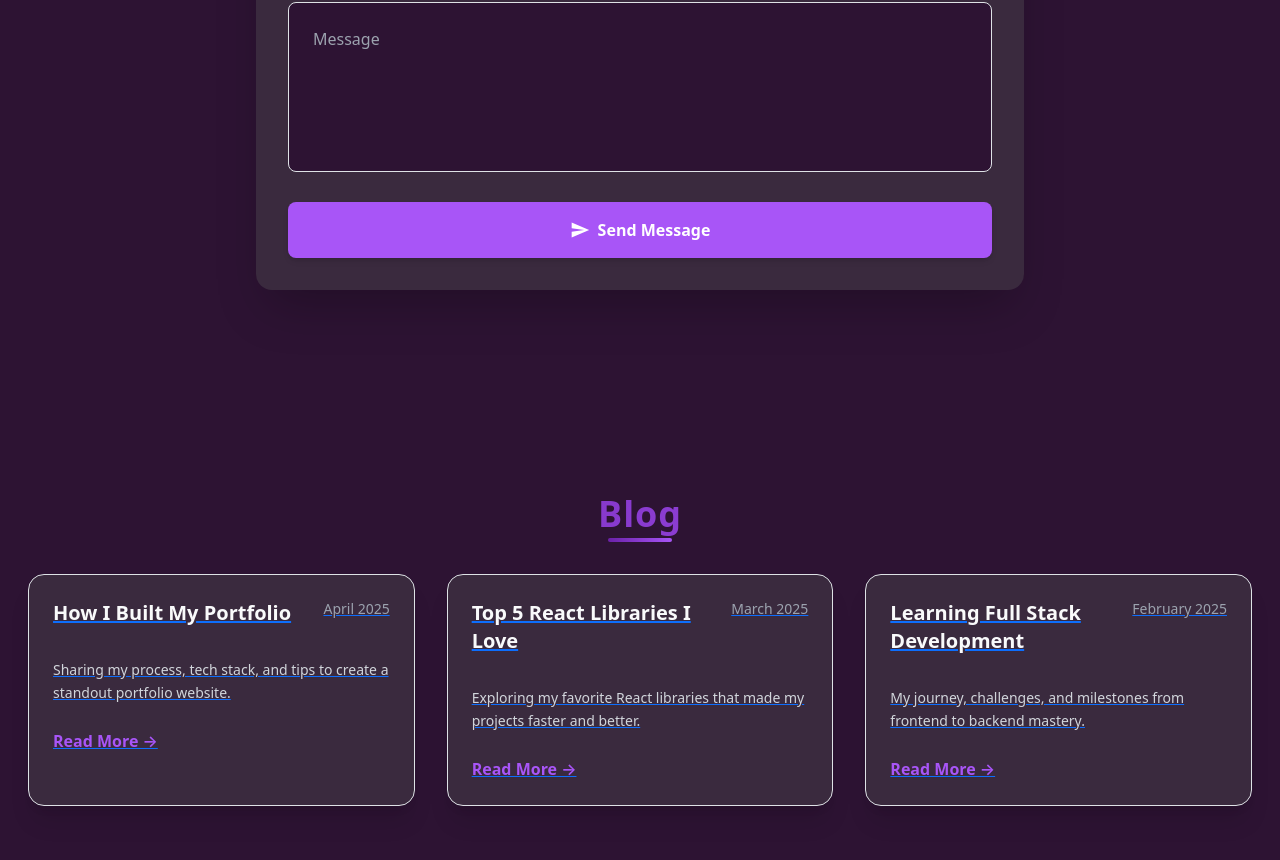
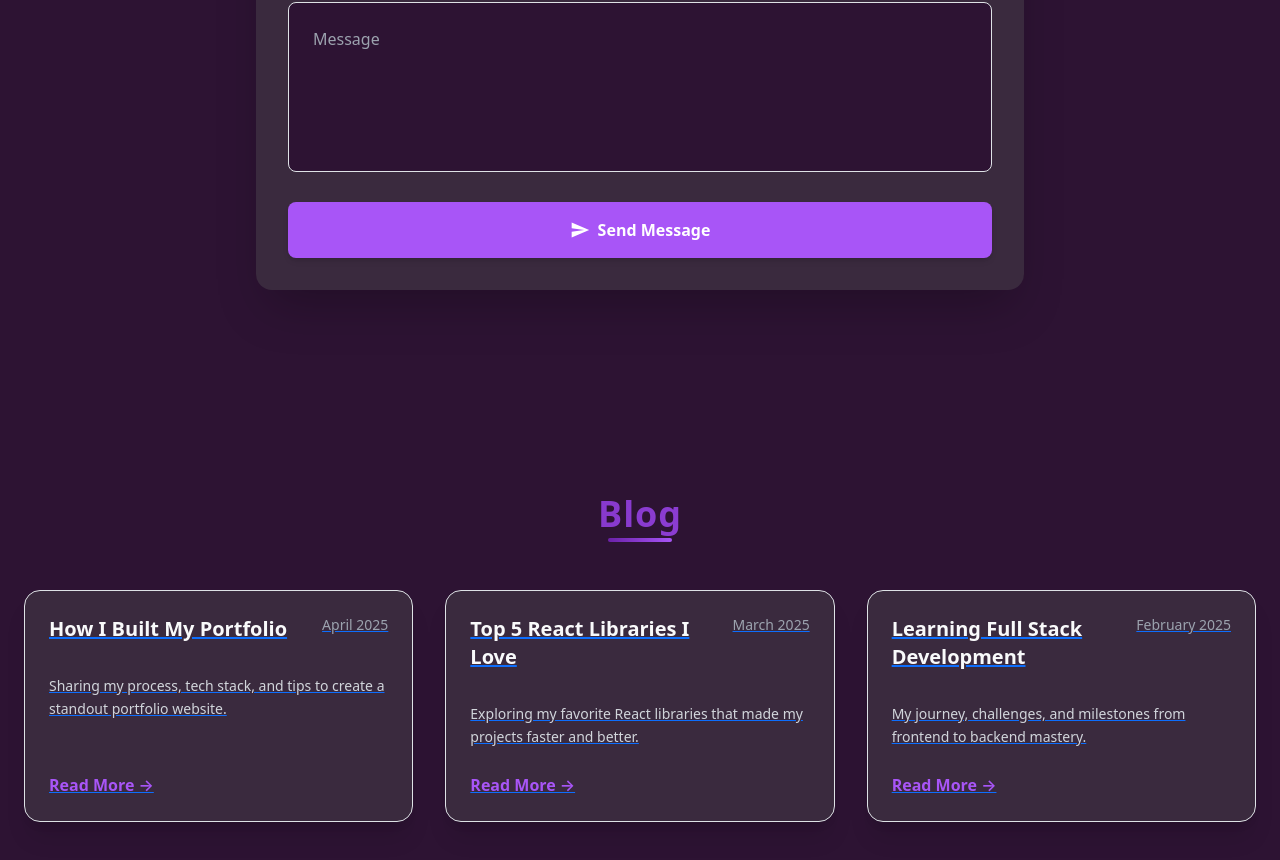
Before and after one commit to abhiishek2408/myportfolio, a React (Create React App) app: page / in a window 1280 px wide. Shown: the part 6323-7183 px from the top of the page. Built offline with nearby package versions, Linux system fonts and the light colour scheme.

Commit message:
update Blog.js

```diff
--- a/src/components/Blog.js
+++ b/src/components/Blog.js
@@ -56,7 +56,7 @@ const Blog = () => {
   };
 
   return (
-    <div className="min-h-screen bg-[#2d1333] text-[#e0e0e0] font-inter pt-2 md:pt-16 pb-8 overflow-hidden">
+    <div className="min-h-screen bg-[#2d1333] text-[#e0e0e0] font-inter pt-2 md:pt-16 pb-8 px-4 overflow-hidden">
       <motion.h4
         className="text-3xl md:text-4xl font-bold text-center text-transparent bg-clip-text bg-gradient-to-r from-[#6b21a8] to-[#a855f7] tracking-wide relative pb-2"
         variants={sectionTitleVariants}
@@ -66,8 +66,12 @@ const Blog = () => {
         Blog
         <span className="absolute bottom-0 left-1/2 -translate-x-1/2 w-16 h-1 bg-gradient-to-r from-[#6b21a8] to-[#a855f7] rounded-full"></span>
       </motion.h4>
+
+      {/*
+        FIX: Switched from complex flex layout to simple grid layout for better control and less complex width calculations.
+      */}
       <motion.div
-        className="flex flex-col md:flex-row flex-wrap justify-center gap-8 mt-8 mx-4"
+        className="grid grid-cols-1 md:grid-cols-2 lg:grid-cols-3 gap-8 mt-12 max-w-7xl mx-auto"
         variants={containerVariants}
         initial="hidden"
         animate="visible"
@@ -78,15 +82,19 @@ const Blog = () => {
             href={blog.link}
             target="_blank"
             rel="noopener noreferrer"
-            className="block w-full md:w-[calc(33.333%-1.5rem)] relative bg-[#3a2a3e] rounded-2xl shadow-xl p-6 border border-transparent transition-all duration-300 transform hover:scale-[1.03] group hover:border-[#a855f7]"
+            // Removed specific `w-[calc(...)]` for simpler grid behavior
+            className="block h-full relative bg-[#3a2a3e] rounded-2xl shadow-xl p-6 border border-transparent transition-all duration-300 transform hover:scale-[1.03] group hover:border-[#a855f7] flex flex-col justify-between"
             variants={itemVariants}
           >
-            <div className="flex justify-between items-start mb-4">
-              <h3 className="text-xl font-bold text-gray-50 group-hover:text-[#a855f7] transition-colors">{blog.title}</h3>
-              <span className="text-sm text-gray-400 whitespace-nowrap">{blog.date}</span>
+            <div>
+              <div className="flex justify-between items-start mb-4">
+                <h3 className="text-xl font-bold text-gray-50 group-hover:text-[#a855f7] transition-colors">{blog.title}</h3>
+                <span className="text-sm text-gray-400 whitespace-nowrap ml-4">{blog.date}</span>
+              </div>
+              <p className="text-sm text-gray-300 leading-relaxed mb-4">{blog.description}</p>
             </div>
-            <p className="text-sm text-gray-300 leading-relaxed mb-4">{blog.description}</p>
-            <span className="text-[#a855f7] font-semibold flex items-center gap-1 transition-transform group-hover:translate-x-1">
+            {/* FIX: Ensure the "Read More" link stays at the bottom and the arrow is clearly visible */}
+            <span className="text-[#a855f7] font-semibold flex items-center gap-1 transition-transform group-hover:translate-x-1 mt-auto">
               Read More &rarr;
             </span>
           </motion.a>
```
